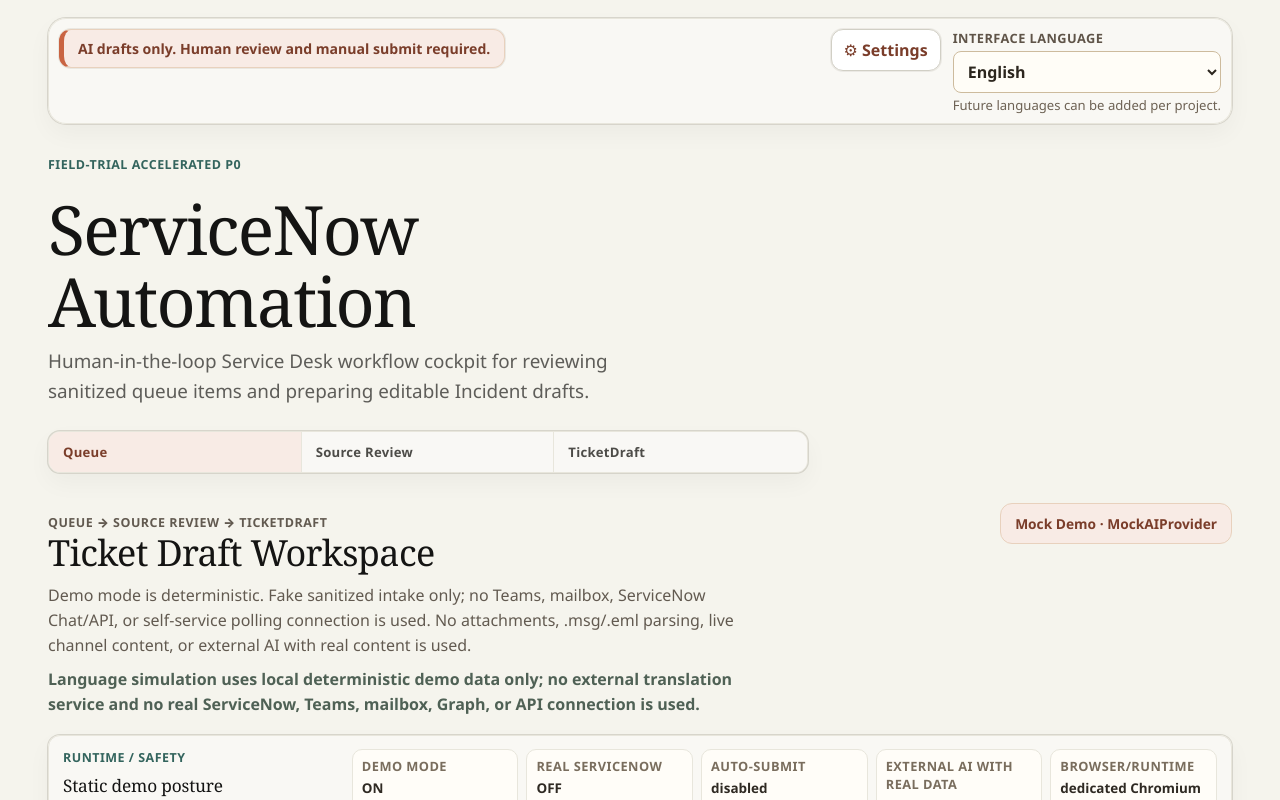
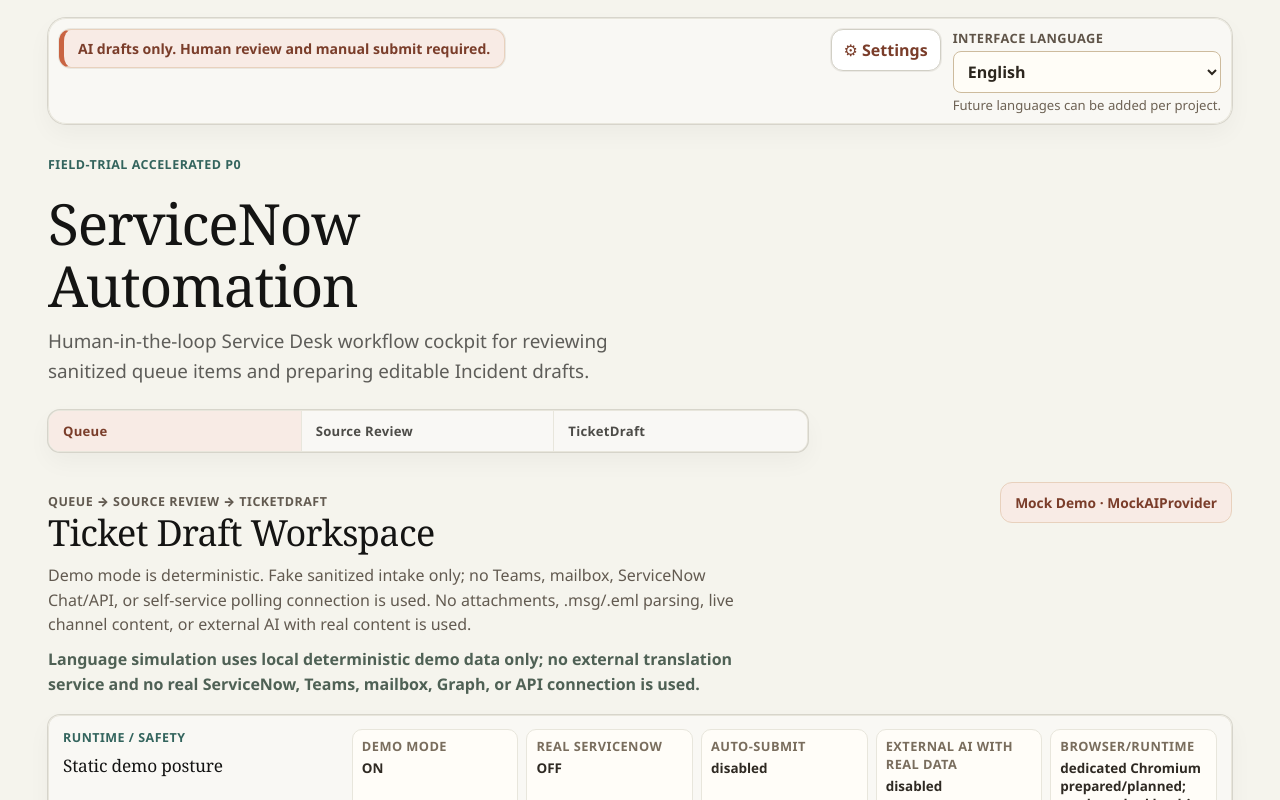
Before and after one commit to alanxiaofeifei/servicenow-automation, a React (Vite) app in the folder apps/desktop/: page / in a window 1280 px wide. Shown: the top 800 px of the page. Built offline with nearby package versions, Linux system fonts and the light colour scheme.

Commit message:
fix: keep localized hero title readable

```diff
--- a/apps/desktop/src/App.tsx
+++ b/apps/desktop/src/App.tsx
@@ -1734,7 +1734,7 @@
 
         <div className="content">
           <p className="eyebrow">{t.productEyebrow}</p>
-          <h1 id="app-title">{t.heroTitle}</h1>
+          <h1 id="app-title" className="hero-title">{t.heroTitle}</h1>
           <p className="summary">{t.heroSubtitle}</p>
         </div>
 
--- a/apps/desktop/src/styles.css
+++ b/apps/desktop/src/styles.css
@@ -216,10 +216,16 @@
 }
 
 h1 {
-  max-width: 13ch;
-  font-size: clamp(2.7rem, 6vw, 4.25rem);
-  line-height: 1.05;
-  letter-spacing: -0.025em;
+  max-width: min(18ch, 100%);
+  font-size: clamp(2.25rem, 4.8vw, 3.55rem);
+  line-height: 1.08;
+  letter-spacing: -0.02em;
+}
+
+.hero-title {
+  word-break: keep-all;
+  overflow-wrap: normal;
+  text-wrap: balance;
 }
 
 h2 {
```
Also changed, not shown: 1 other file (tests, documents, lock files or other folders).
